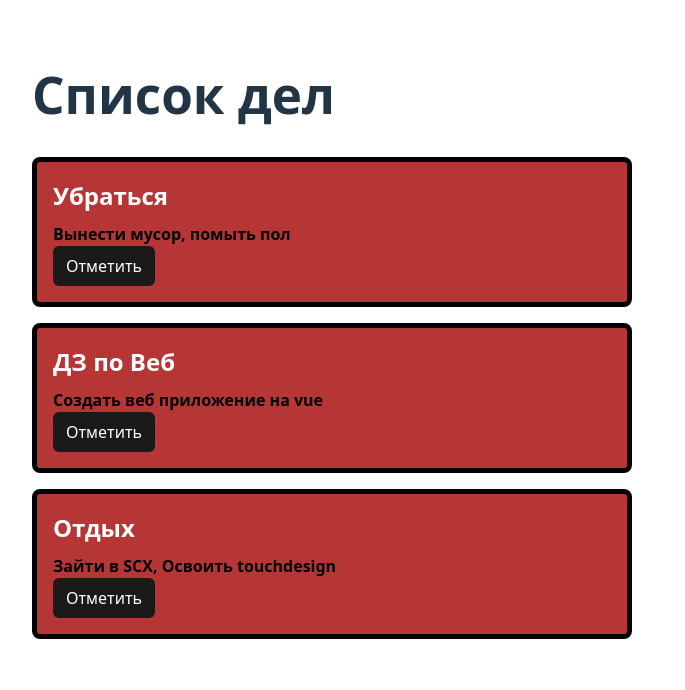
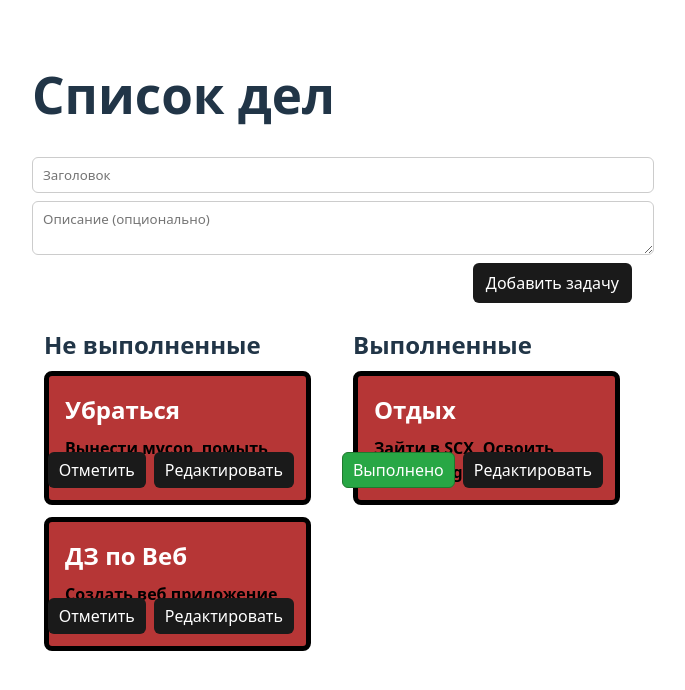
Before and after one commit to Voisa/Task-Manager-Vite-Vue, a Vue app in the folder todo-list/: page / in a window 1280 px wide. Shown: the top 690 px of the page, without its empty margins (0-685 px from the left). Built offline with nearby package versions, Linux system fonts and the light colour scheme.

Commit message:
Some Minor Changes

```diff
--- a/todo-list/src/App.vue
+++ b/todo-list/src/App.vue
@@ -1,11 +1,13 @@
 <template>
   <div class="container">
     <h1>Список дел</h1>
+    <AddTaskForm @create="createTask" />
     <div class="tasks">
-      <TaskItem
-        v-for="task in tasks"
-        :key="task.id"
-        :task="task"
+    <!-- TasksBoard отображает две колонки: не выполненные и выполненные. Он испускает события вверх. -->
+      <TasksBoard
+        :tasks="tasks"
+        @toggle-done="toggleDone"
+        @update="updateTask"
       />
     </div>
     <p v-if="tasks.length === 0">Список дел пуст</p>
@@ -13,13 +15,31 @@
 </template>
 
 <script setup lang="ts">
-import TaskItem from "./components/TaskItem.vue";
+import { ref } from 'vue';
+import AddTaskForm from "./components/AddTaskForm.vue";
+import TasksBoard from "./components/TasksBoard.vue";
+import { initialTasks, type Task } from './data/tasks';
 
-const tasks = [
-  { id: "1", title: "Убраться", text: "Вынести мусор, помыть пол" },
-  { id: "2", title: "ДЗ по Веб", text: "Создать веб приложение на vue" },
-  { id: "3", title: "Отдых", text: "Зайти в SCX, Освоить touchdesign" },
-];
+const tasks = ref<Task[]>([ ...initialTasks ]);
+
+function createTask(payload: { title: string; text: string }) {
+  const id = Date.now().toString();
+  tasks.value.unshift({ id, title: payload.title, text: payload.text });
+}
+
+function toggleDone(id: string) {
+  const i = tasks.value.findIndex(t => t.id === id);
+  const task = tasks.value[i];
+  if (task) task.done = !task.done;
+}
+
+function updateTask(updated: Task) {
+  const i = tasks.value.findIndex(t => t.id === updated.id);
+  if (i !== -1) {
+    // заменить поля, сохраняя остальные свойства
+    tasks.value[i] = { ...tasks.value[i], ...updated };
+  }
+}
 </script>
 
 <style>
@@ -30,7 +50,7 @@ body {
 .container {
   max-width: 600px;
   margin: 0;
-  padding: 0; /* remove padding so header sits at exact top-left */
+  padding: 0; /* убираем отступ, чтобы заголовок был прямо в левом верхнем углу */
 }
 
 .tasks {
--- /dev/null
+++ b/todo-list/src/components/AddTaskForm.vue
@@ -0,0 +1,54 @@
+<template>
+  <form class="add-task" @submit.prevent="onSubmit">
+    <input v-model="title" placeholder="Заголовок" required />
+    <textarea v-model="text" placeholder="Описание (опционально)"></textarea>
+    <div class="actions">
+      <button type="submit">Добавить задачу</button>
+    </div>
+  </form>
+</template>
+
+<script setup lang="ts">
+import { ref } from 'vue';
+const emit = defineEmits<(e: 'create', payload: { title: string; text: string }) => void>();
+
+const title = ref('');
+const text = ref('');
+
+function onSubmit() {
+  const t = title.value.trim();
+  const tx = text.value.trim();
+  if (!t) return;
+  emit('create', { title: t, text: tx });
+  title.value = '';
+  text.value = '';
+}
+</script>
+
+<style>
+.add-task {
+  display: flex;
+  flex-direction: column;
+  gap: 8px;
+  margin: 12px 0;
+}
+.add-task input,
+.add-task textarea {
+  width: 100%;
+  padding: 8px 10px;
+  border-radius: 6px;
+  border: 1px solid #ccc;
+  font-family: inherit;
+}
+.add-task .actions {
+  display: flex;
+  justify-content: flex-end;
+}
+.add-task button {
+  padding: 8px 12px;
+  border-radius: 6px;
+  border: 1px solid transparent;
+  background: #1a1a1a;
+  color: #fff;
+}
+</style>
--- a/todo-list/src/components/TaskItem.vue
+++ b/todo-list/src/components/TaskItem.vue
@@ -1,43 +1,80 @@
 <template>
   <div class="task-card">
     <header>
+      <div v-if="!editing">
         <h3>{{ props.task.title }}</h3>
+      </div>
+      <div v-else>
+        <input v-model="editTitle" />
+      </div>
     </header>
     <main>
+      <div v-if="!editing">
         <p>{{ props.task.text }}</p>
+      </div>
+      <div v-else>
+        <textarea v-model="editText"></textarea>
+      </div>
+
+      <div class="controls">
         <button
           type="button"
-        :class="{ done: done }"
+          :class="{ done: props.task.done }"
           @click="toggleDone"
-  :aria-pressed="done"
+          :aria-pressed="props.task.done"
         >
-        {{ done ? 'Выполнено' : 'Отметить' }}
+          {{ props.task.done ? 'Выполнено' : 'Отметить' }}
         </button>
+
+        <button type="button" @click="startEdit" v-if="!editing">Редактировать</button>
+        <div v-else>
+          <button type="button" @click="saveEdit">Сохранить</button>
+          <button type="button" @click="cancelEdit">Отменить</button>
+        </div>
+      </div>
     </main>
   </div>
 </template>
 
 <script setup lang="ts">
-import { ref, watch } from 'vue';
+import { ref } from 'vue';
+import type { Task } from '../data/tasks';
 
-const props = defineProps<{ task: { id: string; title: string; text: string } }>();
+const props = defineProps<{ task: Task }>();
+const emit = defineEmits<{ (e: 'update', payload: Task): void; (e: 'toggle-done', id: string): void }>();
 
-// локальное состояние с сохранением в localStorage (чтобы кнопка оставалась зелёной после перезагрузки)
-const storageKey = `task-${props.task.id}-done`;
-const done = ref<boolean>(localStorage.getItem(storageKey) === '1');
-
+// Используем централизованное поле `done`, хранящееся в объекте задачи.
+// При переключении испускаем событие, чтобы родитель обновил общий массив задач.
 function toggleDone() {
-  done.value = !done.value;
+  emit('toggle-done', props.task.id);
 }
 
-// синхронизируем в localStorage при изменении
-watch(done, (val) => {
-  try {
-    localStorage.setItem(storageKey, val ? '1' : '0');
-  } catch (e) {
-    // в некоторых окружениях (например, приватный режим) localStorage может быть недоступен
+// --- Логика редактирования ---
+const editing = ref(false);
+const editTitle = ref(props.task.title);
+const editText = ref(props.task.text);
+
+function startEdit() {
+  editTitle.value = props.task.title;
+  editText.value = props.task.text;
+  editing.value = true;
 }
-});
+
+function cancelEdit() {
+  editTitle.value = props.task.title;
+  editText.value = props.task.text;
+  editing.value = false;
+}
+
+function saveEdit() {
+  const updated: Task = {
+    id: props.task.id,
+    title: editTitle.value,
+    text: editText.value,
+  };
+  emit('update', updated);
+  editing.value = false;
+}
 </script>
 
 <style>
@@ -46,6 +83,7 @@ watch(done, (val) => {
   padding: 16px;
   border-radius: 8px;
   background-color: #b63636;
+  position: relative; /* необходимо для абсолютного позиционирования кнопок */
 }
 
 .task-card header {
@@ -84,4 +122,17 @@ button.done {
 button.done:hover {
   filter: brightness(1.05);
 }
+
+.task-card .controls {
+  position: absolute;
+  right: 12px;
+  bottom: 12px;
+  display: flex;
+  gap: 8px;
+}
+
+.task-card .controls button {
+  /* slightly smaller controls in corner */
+  padding: 6px 10px;
+}
 </style>
--- /dev/null
+++ b/todo-list/src/components/TasksBoard.vue
@@ -0,0 +1,75 @@
+<template>
+  <div class="tasks-board">
+  <!-- Левая колонка: невыполненные задачи -->
+    <section class="column">
+      <h2>Не выполненные</h2>
+      <div class="list">
+        <TaskItem
+          v-for="task in notDone"
+          :key="task.id"
+          :task="task"
+          @toggle-done="onToggleDone"
+          @update="onUpdate"
+        />
+      </div>
+    </section>
+
+  <!-- Правая колонка: выполненные задачи -->
+    <section class="column">
+      <h2>Выполненные</h2>
+      <div class="list">
+        <TaskItem
+          v-for="task in done"
+          :key="task.id"
+          :task="task"
+          @toggle-done="onToggleDone"
+          @update="onUpdate"
+        />
+      </div>
+    </section>
+  </div>
+</template>
+
+<script setup lang="ts">
+import { computed } from 'vue';
+import type { Task } from '../data/tasks';
+import TaskItem from './TaskItem.vue';
+
+// Props: массив задач, переданный от родителя. Компонент представления — он не
+// мутирует задачи напрямую, а испускает события вверх при действиях.
+const props = defineProps<{ tasks: Task[] }>();
+const emit = defineEmits<{ (e: 'toggle-done', id: string): void; (e: 'update', task: Task): void }>();
+
+// Вычисляемые списки разделяют задачи по флагу done.
+const notDone = computed(() => props.tasks.filter(t => !t.done));
+const done = computed(() => props.tasks.filter(t => t.done));
+
+function onToggleDone(id: string) {
+  emit('toggle-done', id);
+}
+
+function onUpdate(task: Task) {
+  emit('update', task);
+}
+</script>
+
+<style>
+.tasks-board {
+  display: grid;
+  grid-template-columns: 1fr 1fr;
+  gap: 18px;
+}
+.column {
+  background: rgba(255,255,255,0.03);
+  padding: 12px;
+  border-radius: 8px;
+}
+.column h2 {
+  margin: 0 0 8px 0;
+}
+.list {
+  display: flex;
+  flex-direction: column;
+  gap: 12px;
+}
+</style>
--- /dev/null
+++ b/todo-list/src/data/tasks.ts
@@ -0,0 +1,10 @@
+// Модель задачи, используемая в приложении. Добавили поле `done`, чтобы состояние
+// выполнения было централизовано и чтобы можно было разделять задачи по колонкам.
+export type Task = { id: string; title: string; text: string; done?: boolean };
+
+// Начальные задачи. `done` помечает, выполнена ли задача.
+export const initialTasks: Task[] = [
+  { id: '1', title: 'Убраться', text: 'Вынести мусор, помыть пол', done: false },
+  { id: '2', title: 'ДЗ по Веб', text: 'Создать веб приложение на vue', done: false },
+  { id: '3', title: 'Отдых', text: 'Зайти в SCX, Освоить touchdesign', done: true },
+];
--- a/todo-list/src/style.css
+++ b/todo-list/src/style.css
@@ -24,7 +24,7 @@ a:hover {
 
 body {
   margin: 0;
-  /* Use normal document flow so page content sits at top-left by default */
+  /* Используем нормальный поток документа, чтобы содержимое страницы по умолчанию располагалось в левом верхнем углу */
   min-width: 320px;
   min-height: 100vh;
 }
@@ -59,7 +59,7 @@ button:focus-visible {
 
 #app {
   max-width: 1280px;
-  margin: 0; /* keep content at left */
+  margin: 0; /* держать контент слева */
   padding: 2rem;
   text-align: left;
 }
```
Lines whose indentation alone changed are shown as unchanged.
